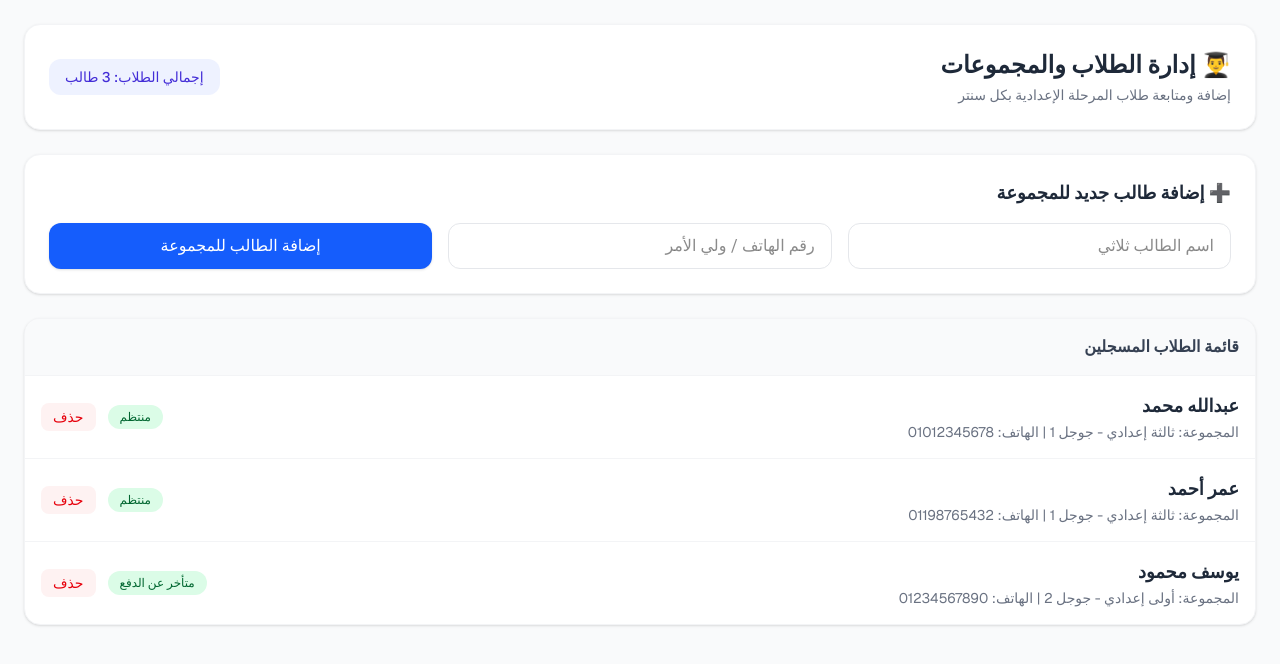
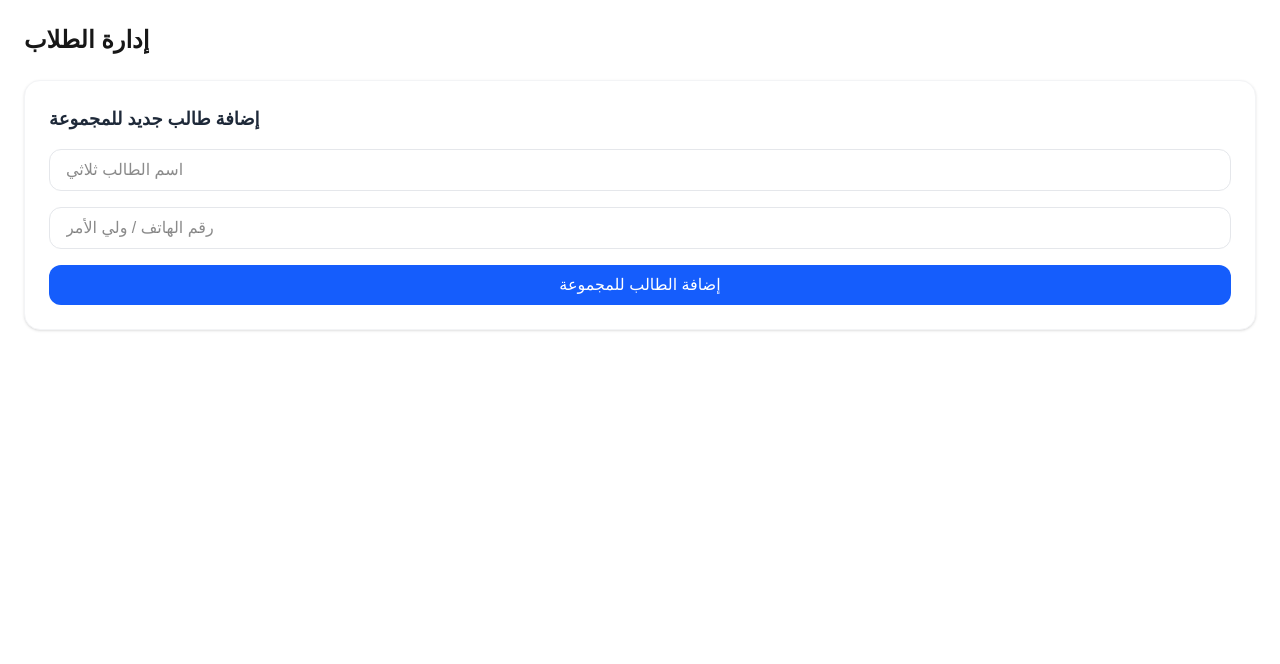
Before and after one commit to elfakharany2511-cpu/wagdy-center, a Next.js app: page /students in a window 1280 px wide. Shown: the top 664 px of the page. Built offline with nearby package versions, Linux system fonts and the light colour scheme.

Commit message:
full page rewrite for student form

```diff
--- a/src/app/students/page.tsx
+++ b/src/app/students/page.tsx
@@ -1,95 +1,58 @@
 "use client";
-import React, { useState } from "react";
+import { useState } from 'react';
+import { supabase } from '../lib/supabase';
 
 export default function StudentsPage() {
-  const [students, setStudents] = useState([
-    { id: 1, name: "عبدالله محمد", group: "ثالثة إعدادي - جوجل 1", phone: "01012345678", status: "منتظم" },
-    { id: 2, name: "عمر أحمد", group: "ثالثة إعدادي - جوجل 1", phone: "01198765432", status: "منتظم" },
-    { id: 3, name: "يوسف محمود", group: "أولى إعدادي - جوجل 2", phone: "01234567890", status: "متأخر عن الدفع" },
-  ]);
+  const [newName, setNewName] = useState('');
+  const [newPhone, setNewPhone] = useState('');
 
-  const [newName, setNewName] = useState("");
-  const [newPhone, setNewPhone] = useState("");
+  const addStudent = async (e: React.FormEvent) => {
+    e.preventDefault();
+    if (!newName || !newPhone) return;
 
-  const addStudent = (e: React.FormEvent) => {
-    e.preventDefault();
-    if (!newName) return;
-    const newStudentObj = {
-      id: students.length + 1,
-      name: newName,
-      group: "ثالثة إعدادي - جوجل 1",
-      phone: newPhone || "غير مسجل",
-      status: "منتظم",
-    };
-    setStudents([...students, newStudentObj]);
-    setNewName("");
-    setNewPhone("");
+    const { data, error } = await supabase
+      .from('students')
+      .insert([{ name: newName, phone: newPhone }]);
+
+    if (error) {
+      console.error('Error adding student:', error);
+    } else {
+      setNewName('');
+      setNewPhone('');
+      alert('تم إضافة الطالب بنجاح!');
+    }
   };
 
   return (
-    <div className="min-h-screen bg-gray-50 p-6 font-sans text-right" dir="rtl">
-      {/* رأس الصفحة */}
-      <div className="bg-white p-6 rounded-2xl shadow-sm border border-gray-100 mb-6 flex flex-col md:flex-row justify-between items-start md:items-center">
-        <div>
-          <h1 className="text-2xl font-bold text-gray-800">👨‍🎓 إدارة الطلاب والمجموعات</h1>
-          <p className="text-gray-500 text-sm mt-1">إضافة ومتابعة طلاب المرحلة الإعدادية بكل سنتر</p>
-        </div>
-        <div className="mt-4 md:mt-0 bg-indigo-50 text-indigo-700 px-4 py-2 rounded-xl font-medium text-sm">
-          إجمالي الطلاب: {students.length} طالب
-        </div>
-      </div>
+    <div className="p-6">
+      <h1 className="text-2xl font-bold mb-6">إدارة الطلاب</h1>
 
       {/* نموذج إضافة طالب جديد */}
       <div className="bg-white p-6 rounded-2xl shadow-sm border border-gray-100 mb-6">
-        <h2 className="text-lg font-bold text-gray-800 mb-4">➕ إضافة طالب جديد للمجموعة</h2>
-        <form onSubmit={addStudent} className="grid grid-cols-1 md:grid-cols-3 gap-4">
+        <h2 className="text-lg font-bold text-gray-800 mb-4">إضافة طالب جديد للمجموعة</h2>
+        <form onSubmit={addStudent} className="grid grid-cols-1 gap-4">
           <input
             type="text"
             placeholder="اسم الطالب ثلاثي"
             value={newName}
             onChange={(e) => setNewName(e.target.value)}
-            className="border border-gray-200 rounded-xl px-4 py-2.5 focus:outline-none focus:border-blue-500"
+            className="border border-gray-200 rounded-xl px-4 py-2"
           />
           <input
             type="text"
             placeholder="رقم الهاتف / ولي الأمر"
             value={newPhone}
             onChange={(e) => setNewPhone(e.target.value)}
-            className="border border-gray-200 rounded-xl px-4 py-2.5 focus:outline-none focus:border-blue-500"
+            className="border border-gray-200 rounded-xl px-4 py-2"
           />
           <button
             type="submit"
-            className="bg-blue-600 hover:bg-blue-700 text-white font-medium px-6 py-2.5 rounded-xl transition-all shadow-sm"
+            className="bg-blue-600 hover:bg-blue-700 text-white px-4 py-2 rounded-xl transition-colors"
           >
             إضافة الطالب للمجموعة
           </button>
         </form>
       </div>
-
-      {/* جدول عرض الطلاب */}
-      <div className="bg-white rounded-2xl shadow-sm border border-gray-100 overflow-hidden">
-        <div className="p-4 bg-gray-50 border-b border-gray-100 font-bold text-gray-700">
-          قائمة الطلاب المسجلين
-        </div>
-        <div className="divide-y divide-gray-100">
-          {students.map((student) => (
-            <div key={student.id} className="p-4 flex flex-col sm:flex-row items-start sm:items-center justify-between hover:bg-gray-50/50 transition-colors">
-              <div>
-                <h3 className="font-bold text-gray-800 text-lg">{student.name}</h3>
-                <p className="text-sm text-gray-500 mt-0.5">المجموعة: {student.group} | الهاتف: {student.phone}</p>
-              </div>
-              <div className="mt-3 sm:mt-0 flex items-center gap-3">
-                <span className="text-xs bg-green-100 text-green-800 px-3 py-1 rounded-full font-medium">
-                  {student.status}
-                </span>
-                <button className="text-red-600 hover:text-red-800 text-sm font-medium px-3 py-1 bg-red-50 rounded-lg">
-                  حذف
-                </button>
-              </div>
-            </div>
-          ))}
-        </div>
-      </div>
     </div>
   );
 }
```
